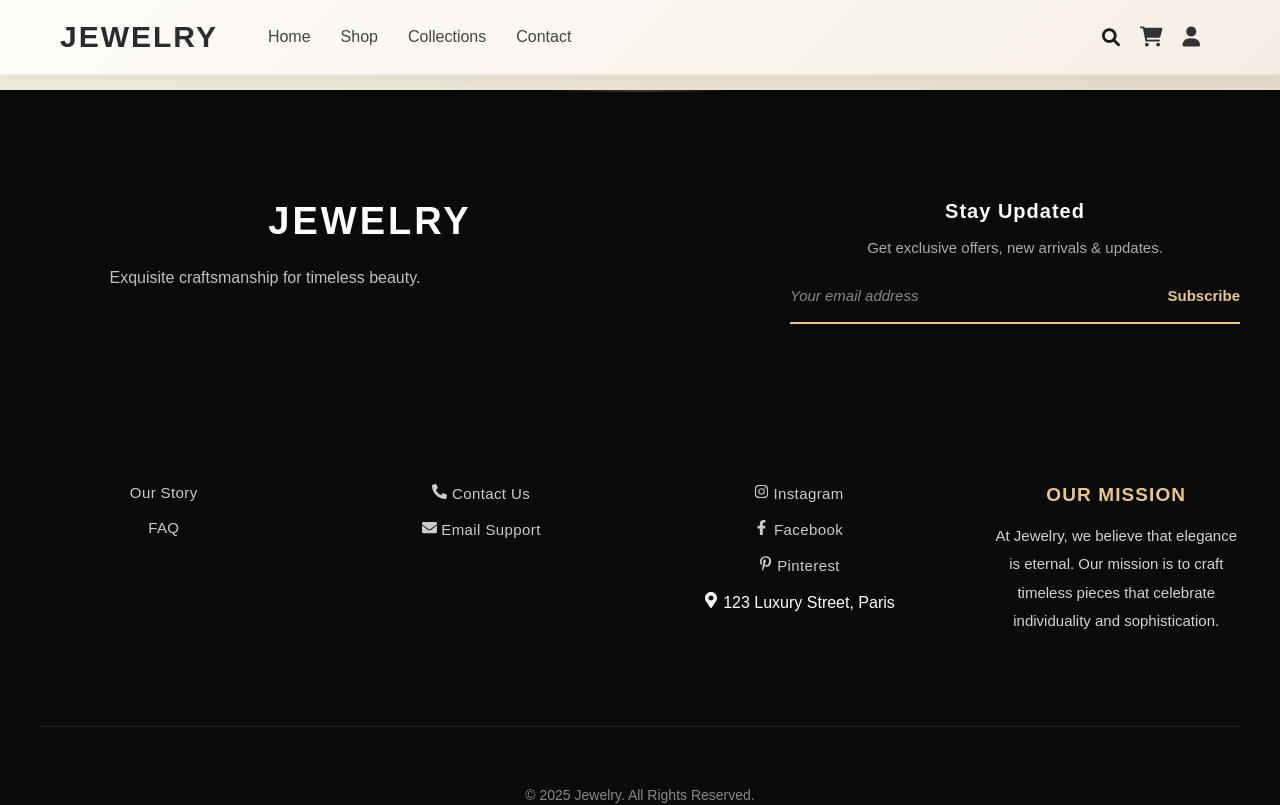
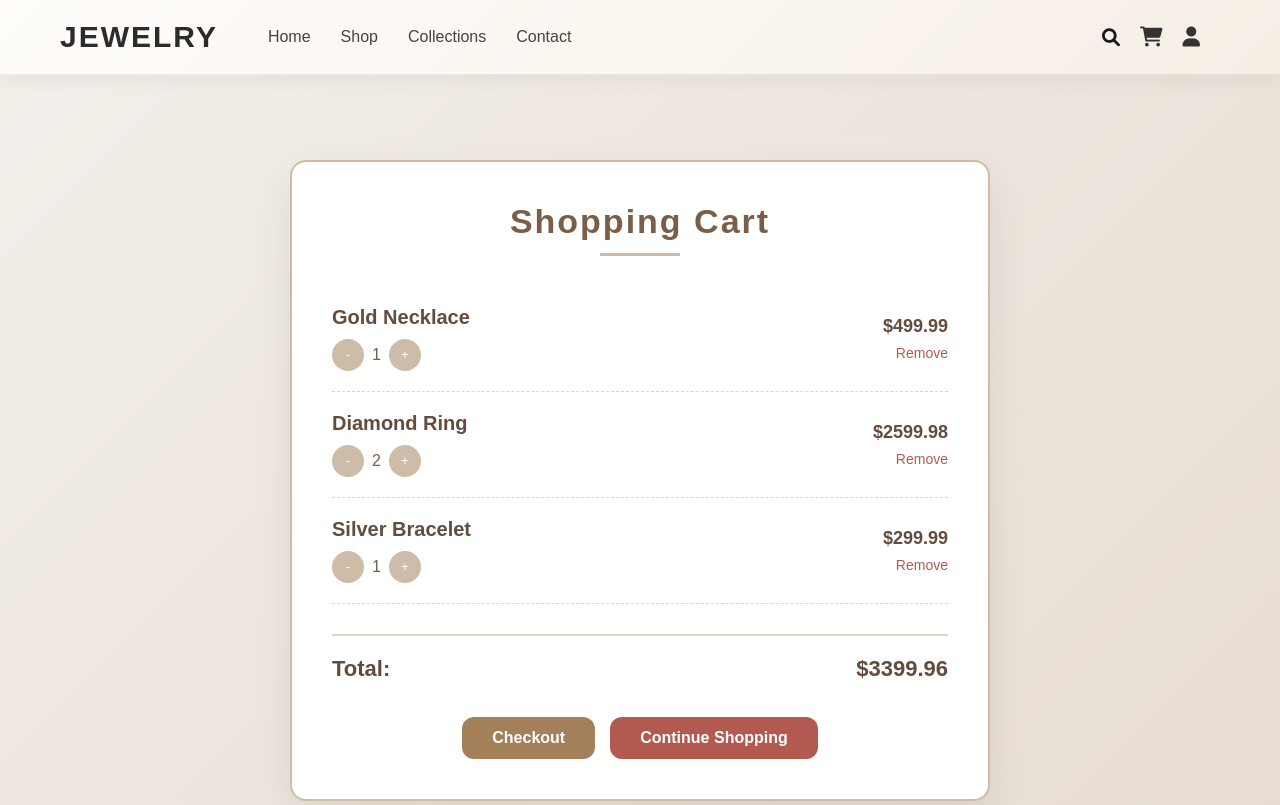
Before and after one commit to Nakkash14/Jewelry, a React (Create React App) app in the folder frontend/: page /cart in a window 1280 px wide. Shown: the top 805 px of the page. Built offline with nearby package versions, Linux system fonts and the light colour scheme.

Commit message:
Frontend
Added cart page

```diff
--- a/frontend/src/App.js
+++ b/frontend/src/App.js
@@ -39,6 +39,7 @@ import UserProfile from './User/UserProfile'; // Import User Profile
 import EditProfile from './User/EditProfile.jsx';
 import Navbar from './components/Navbar'; // Import Navbar
 import Footer from './components/Footer.jsx'; // Import Footer
+import Cart from './Cart/Cart.js';
 
 const App = () => {
   return (
@@ -53,6 +54,7 @@ const App = () => {
         <Route path="/signup" element={<SignUp />} />
         <Route path="/userprofile" element={<UserProfile />} />
         <Route path="/edit-profile" element={<EditProfile />} />
+        <Route path="/cart" element={<Cart />} />
       </Routes>
 
       <Footer />
--- /dev/null
+++ b/frontend/src/Cart/Cart.css
@@ -0,0 +1,203 @@
+/* Luxurious Modern Cart Styles */
+body {
+    font-family: 'Playfair Display', serif;
+    background: linear-gradient(135deg, #f3efea, #e2d5c8);
+    color: #4a403a;
+    margin-top: 80px;
+    padding: 0;
+  }
+
+  .cart-page.modern-background {
+    display: flex;
+    justify-content: center;
+    align-items: center;
+    min-height: 100vh;
+    padding: 30px;
+  }
+
+  .modern-cart-container {
+    background-color: #ffffff;
+    border-radius: 16px;
+    box-shadow: 0 15px 40px rgba(0, 0, 0, 0.08);
+    padding: 40px;
+    max-width: 700px;
+    width: 100%;
+    border: 2px solid #cdbca8;
+    position: relative;
+  }
+
+  .modern-cart-title {
+    font-size: 34px;
+    color: #7b5e47;
+    text-align: center;
+    margin-bottom: 30px;
+    letter-spacing: 2px;
+    position: relative;
+  }
+
+  .modern-cart-title::after {
+    content: '';
+    display: block;
+    height: 3px;
+    width: 80px;
+    background-color: #cdbca8;
+    margin: 12px auto 0;
+  }
+
+  .empty-cart-message {
+    text-align: center;
+    font-size: 20px;
+    color: #7b5e47;
+    margin: 30px 0;
+  }
+
+  .modern-cart-items {
+    margin-bottom: 30px;
+  }
+
+  .modern-cart-item {
+    display: flex;
+    justify-content: space-between;
+    align-items: center;
+    padding: 20px 0;
+    border-bottom: 1px dashed #e0d4c6;
+    transition: background-color 0.3s ease;
+  }
+
+  .modern-cart-item:hover {
+    background-color: rgba(205, 188, 168, 0.1);
+  }
+
+  .modern-item-info {
+    display: flex;
+    flex-direction: column;
+  }
+
+  .modern-item-name {
+    font-size: 20px;
+    color: #634c3d;
+    font-weight: 600;
+  }
+
+  .modern-item-controls {
+    display: flex;
+    align-items: center;
+    gap: 8px;
+    margin-top: 10px;
+  }
+
+  .modern-quantity-btn {
+    background-color: #cdbca8;
+    border: none;
+    color: #fff;
+    width: 32px;
+    height: 32px;
+    border-radius: 50%;
+    cursor: pointer;
+    transition: transform 0.2s ease, background-color 0.2s ease;
+  }
+
+  .modern-quantity-btn:hover {
+    background-color: #b8a48d;
+    transform: scale(1.1);
+  }
+
+  .modern-item-quantity {
+    font-size: 16px;
+    color: #7b5e47;
+  }
+
+  .modern-item-actions {
+    display: flex;
+    flex-direction: column;
+    align-items: flex-end;
+  }
+
+  .modern-item-price {
+    font-size: 18px;
+    font-weight: bold;
+    color: #634c3d;
+  }
+
+  .remove-item-btn {
+    background: none;
+    border: none;
+    color: #b25a4f;
+    cursor: pointer;
+    margin-top: 8px;
+    transition: color 0.2s ease;
+    font-size: 14px;
+  }
+
+  .remove-item-btn:hover {
+    color: #943c32;
+  }
+
+  .modern-cart-summary {
+    display: flex;
+    justify-content: space-between;
+    font-size: 22px;
+    font-weight: 700;
+    color: #634c3d;
+    padding-top: 20px;
+    border-top: 2px solid #e0d4c6;
+  }
+
+  .modern-cart-buttons {
+    display: flex;
+    justify-content: center;
+    gap: 15px;
+    margin-top: 35px;
+  }
+
+  .modern-btn {
+    padding: 12px 30px;
+    border-radius: 12px;
+    font-size: 16px;
+    font-weight: 600;
+    text-decoration: none;
+    color: #ffffff;
+    transition: all 0.3s ease;
+    cursor: pointer;
+  }
+
+  .checkout-btn {
+    background-color: #a37f5a;
+  }
+
+  .checkout-btn:hover {
+    background-color: #846745;
+    transform: translateY(-3px);
+    box-shadow: 0 8px 20px rgba(163, 127, 90, 0.3);
+  }
+
+  .shop-btn {
+    background-color: #b25a4f;
+  }
+
+  .shop-btn:hover {
+    background-color: #943c32;
+    transform: translateY(-3px);
+    box-shadow: 0 8px 20px rgba(178, 90, 79, 0.3);
+  }
+
+  @media (max-width: 600px) {
+    .modern-cart-item {
+      flex-direction: column;
+      align-items: flex-start;
+      gap: 12px;
+    }
+
+    .modern-item-actions {
+      align-items: flex-start;
+    }
+
+    .modern-cart-buttons {
+      flex-direction: column;
+    }
+
+    .modern-btn {
+      width: 100%;
+      text-align: center;
+    }
+  }
--- /dev/null
+++ b/frontend/src/Cart/Cart.js
@@ -0,0 +1,80 @@
+import React, { useState } from 'react';
+import { motion } from 'framer-motion';
+import { Link } from 'react-router-dom';
+import './Cart.css';
+
+const Cart = () => {
+  const [cartItems, setCartItems] = useState([
+    { id: 1, name: 'Gold Necklace', price: 499.99, quantity: 1 },
+    { id: 2, name: 'Diamond Ring', price: 1299.99, quantity: 2 },
+    { id: 3, name: 'Silver Bracelet', price: 299.99, quantity: 1 },
+  ]);
+
+  const updateQuantity = (id, delta) => {
+    setCartItems(cartItems.map(item => (
+      item.id === id ? { ...item, quantity: Math.max(1, item.quantity + delta) } : item
+    )));
+  };
+
+  const removeItem = (id) => {
+    setCartItems(cartItems.filter(item => item.id !== id));
+  };
+
+  const totalPrice = cartItems.reduce((acc, item) => acc + item.price * item.quantity, 0);
+
+//   console.log(cartItems);
+
+  return (
+    <motion.div
+      className="cart-page modern-background"
+      initial={{ opacity: 0, scale: 0.95 }}
+      animate={{ opacity: 1, scale: 1 }}
+      transition={{ duration: 0.6 }}
+    >
+      <div className="modern-cart-container">
+        <h1 className="modern-cart-title">Shopping Cart</h1>
+
+        {cartItems.length === 0 ? (
+          <div className="empty-cart-message">
+            <p>Your cart is empty!</p>
+            <br></br>
+            <Link to="/shop" className="modern-btn shop-btn">Start Shopping</Link>
+          </div>
+        ) : (
+          <>
+            <div className="modern-cart-items">
+              {cartItems.map((item) => (
+                <div className="modern-cart-item" key={item.id}>
+                  <div className="modern-item-info">
+                    <h3 className="modern-item-name">{item.name}</h3>
+                    <div className="modern-item-controls">
+                      <button className="modern-quantity-btn" onClick={() => updateQuantity(item.id, -1)}>-</button>
+                      <span className="modern-item-quantity">{item.quantity}</span>
+                      <button className="modern-quantity-btn" onClick={() => updateQuantity(item.id, 1)}>+</button>
+                    </div>
+                  </div>
+                  <div className="modern-item-actions">
+                    <span className="modern-item-price">${(item.price * item.quantity).toFixed(2)}</span>
+                    <button className="remove-item-btn" onClick={() => removeItem(item.id)}>Remove</button>
+                  </div>
+                </div>
+              ))}
+            </div>
+
+            <div className="modern-cart-summary">
+              <span>Total:</span>
+              <span className="summary-price">${totalPrice.toFixed(2)}</span>
+            </div>
+
+            <div className="modern-cart-buttons">
+              <Link to="/checkout" className="modern-btn checkout-btn">Checkout</Link>
+              <Link to="/shop" className="modern-btn shop-btn">Continue Shopping</Link>
+            </div>
+          </>
+        )}
+      </div>
+    </motion.div>
+  );
+};
+
+export default Cart;
--- a/frontend/src/components/Navbar.jsx
+++ b/frontend/src/components/Navbar.jsx
@@ -221,9 +221,12 @@ const Navbar = () => {
               <input type="text" className="search-input" placeholder="Search..." autoFocus />
             )} */}
           </div>
-          <div className="cart-icon">
+          {/* <div className="cart-icon">
             <i className="fa fa-shopping-cart"></i>
-          </div>
+          </div> */}
+          <Link to="/cart" className="cart-icon">
+            <i className="fa fa-shopping-cart"></i>
+          </Link>
           <div className="account-icon" onClick={toggleAccountDropdown}>
             <i className="fa fa-user"></i>
           </div>
```
